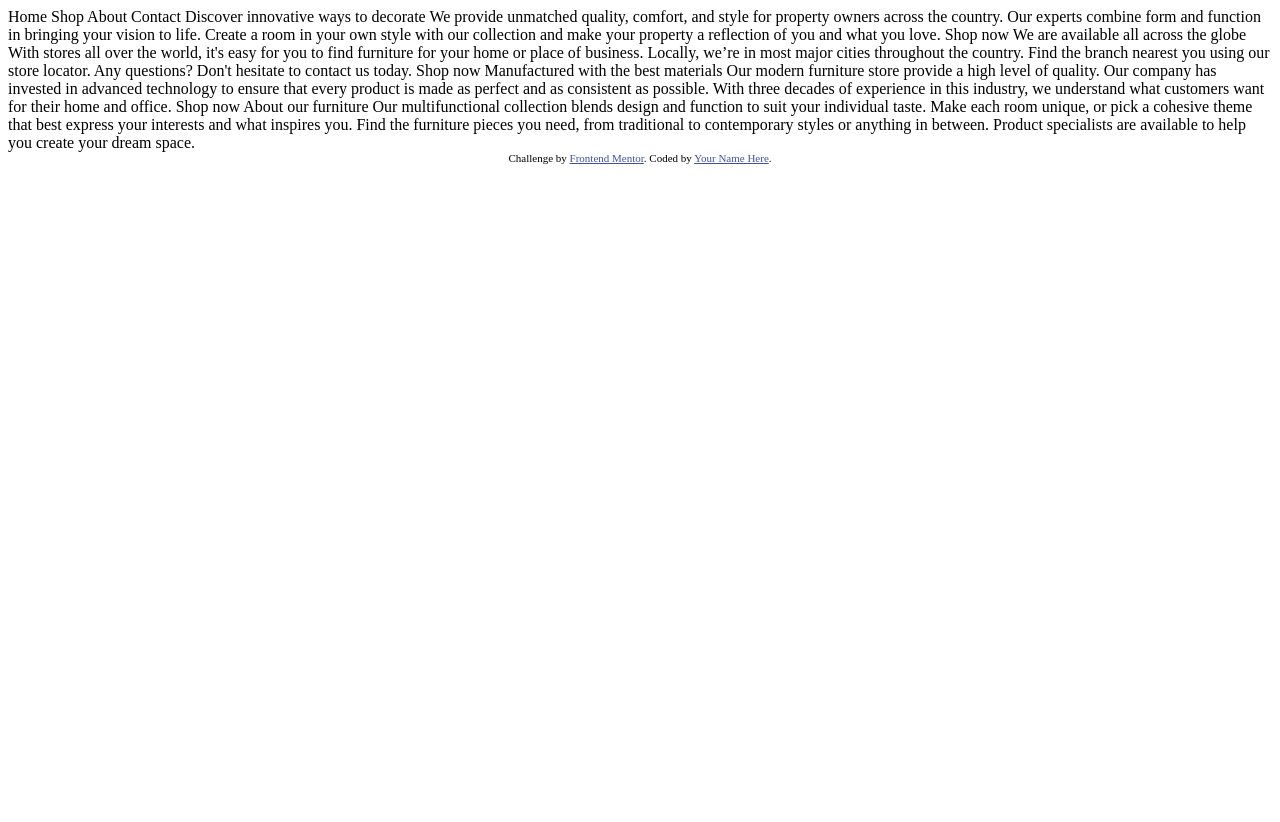
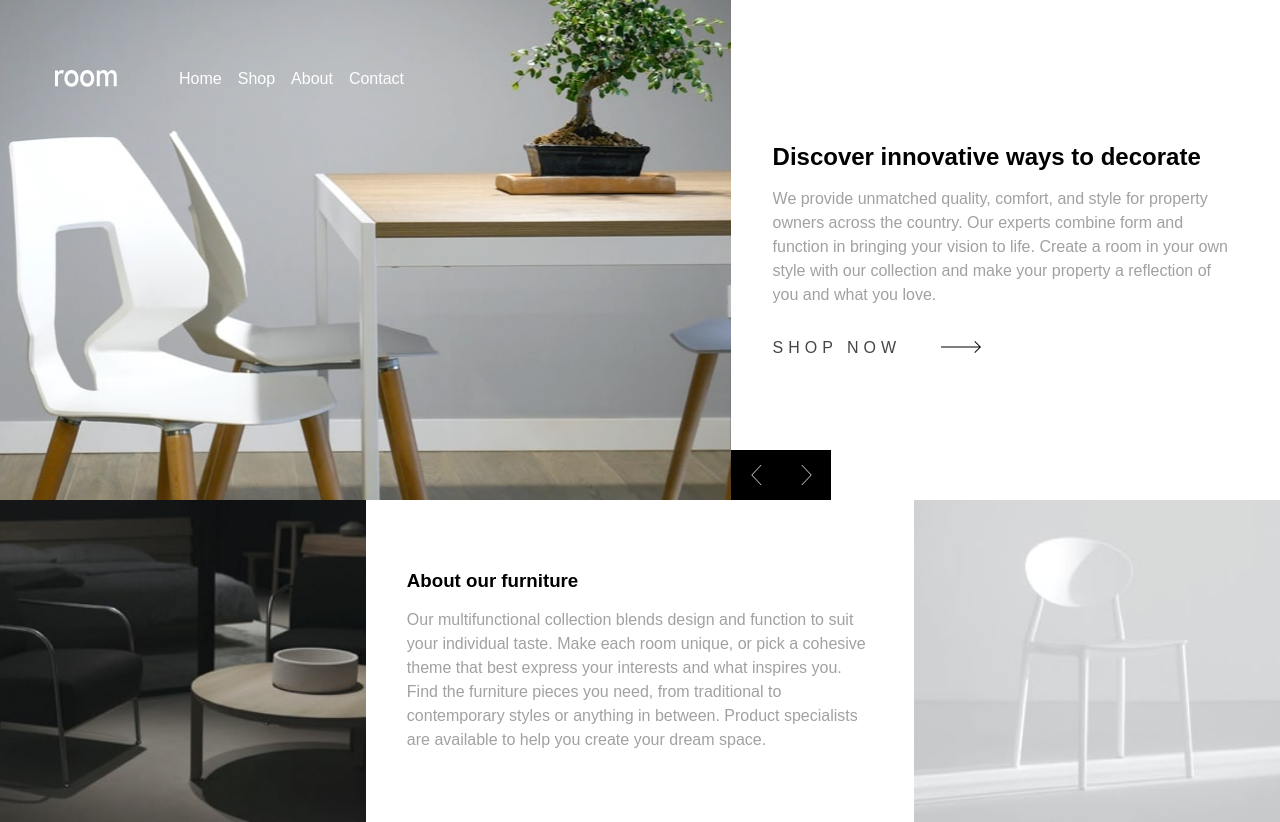
Before and after one commit to Marcos1up/Landing-page-2, a plain HTML site: page index.html in a window 1280 px wide. Before the commit the page ends 800 px from the top, so only its background shows below. Drawn offline with Linux system fonts and the light colour scheme.

Commit message:
finished

```diff
--- /dev/null
+++ b/css/styles.css
@@ -0,0 +1,189 @@
+:root {
+    --dark-gray: hsl(0, 0%, 63%);
+    --black: hsl(0, 0%, 0%);
+    --white: hsl(0, 0%, 100%);
+    --very-dark-gray: hsl(0, 0%, 27%);
+}
+
+* {
+    margin: 0;
+    box-sizing: border-box;
+}
+
+body {
+    font-family: "Spartan", sans-serif;
+}
+
+/* ------------------------------main--------------------------------- */
+
+.main {
+    display: grid;
+    max-width: 1400px; /* lo pide la guide */
+    margin: 0 auto;
+    grid-template-columns: 1fr;
+    grid-template-rows: repeat(5, max-content);
+    grid-template-areas:/* declaro las areas dependiendo la preview */
+        "main"
+        "cta"
+        "image1"
+        "about"
+        "image2";
+}
+
+.container {
+    width: 90%;
+    margin: 0 auto;
+    overflow: hidden;
+    padding: 60px 0;
+}
+
+.main__hero {
+    grid-area: main;
+    background-image: url(../images/desktop-image-hero-1.jpg);
+    min-height: 500px;
+    block-size: cover;
+    background-position: center;
+}
+
+.main__nav {
+    display: flex;
+}
+
+.main__links {
+    display: none;
+}
+
+.main__logo {
+    margin: 0 auto;
+}
+
+.main__controls {
+    grid-area: main; /* declarando su area */
+    align-self: end; /* alinearlo al final de la columna */
+    justify-self: end; /* alinearlo al final de la fila */
+
+    background-color: var(--black);
+    width: 100px;
+    height: 50px;
+    display: flex;
+    justify-content: space-around;
+    align-items: center;
+}
+
+.main__control {
+    height: 40%;
+}
+
+/* ------------------------------cta--------------------------------- */
+
+.main__buy {
+    grid-area: cta;
+}
+
+.main__content {
+    width: 100%;
+    height: 100%;
+    display: flex;
+    align-items: flex-start;
+    justify-content: center;
+    flex-direction: column;
+}
+
+.main__title {
+    color: var(--black);
+}
+
+.main__paragraph {
+    line-height: 1.5;
+    margin: 1em 0 2em;
+    color: var(--dark-gray);
+}
+
+.main__cta {
+    text-decoration: none;
+    color: var(--very-dark-gray);
+    text-transform: uppercase;
+    letter-spacing: 5px; /* espacio entre las letras */
+}
+
+.main__arrow {
+    margin-left: 40px;
+}
+
+/* ------------------------------image1--------------------------------- */
+
+.main__bg {
+    grid-area: image1;
+    min-height: 250px;
+    height: 100%;
+    background-image: url(../images/image-about-dark.jpg);
+    background-size: cover;
+    background-position: center;
+}
+
+/* ------------------------------about--------------------------------- */
+
+.main__about {
+    grid-area: about;
+}
+
+.main__paragraph--about {
+    /* uso de BEM */
+    margin: 1em 0 0 0;
+}
+
+/* ------------------------------image2--------------------------------- */
+
+.main__bg--second {
+    grid-area: image2;
+    background-image: url(../images/image-about-light.jpg);
+}
+
+/* ------------------------------RESPONSIVE--------------------------------- */
+
+@media (min-width: 768px) {
+    .container {
+        width: 85%;
+        padding: 70px 0;
+    }
+
+    .main {
+        grid-template-columns: repeat(7, 1fr);
+        grid-template-areas:
+            "main main main main cta cta cta"
+            "main main main main cta cta cta"
+            "main main main main cta cta cta"
+            "image1 image1 about about about image2 image2 "
+            "image1 image1 about about about image2 image2 ";
+    }
+
+    .main__controls {
+        grid-area: cta;
+        justify-self: start;
+    }
+
+    .main__logo {
+        margin: 0;
+    }
+
+    .main__hamburger {
+        display: none;
+    }
+
+    .main__links {
+        padding: 0;
+        display: grid;
+        grid-auto-flow: column;
+        gap: 1em;
+        margin-left: 10%;
+    }
+
+    .main__list {
+        list-style: none; /* sacar los "items" de la lista */
+    }
+
+    .main__link {
+        color: var(--white);
+        text-decoration: none;
+    }
+}
--- a/index.html
+++ b/index.html
@@ -1,59 +1,119 @@
 <!DOCTYPE html>
 <html lang="en">
-<head>
-  <meta charset="UTF-8">
-  <meta name="viewport" content="width=device-width, initial-scale=1.0"> <!-- displays site properly based on user's device -->
+    <head>
+        <meta charset="UTF-8" />
+        <meta name="viewport" content="width=device-width, initial-scale=1.0" />
+        <link
+            rel="icon"
+            type="image/png"
+            sizes="32x32"
+            href="./images/favicon-32x32.png"
+        />
 
-  <link rel="icon" type="image/png" sizes="32x32" href="./images/favicon-32x32.png">
+        <link rel="stylesheet" href="css/styles.css" />
+        <link rel="preconnect" href="https://fonts.googleapis.com" />
+        <link rel="preconnect" href="https://fonts.gstatic.com" crossorigin />
+        <link
+            href="https://fonts.googleapis.com/css2?family=League+Spartan:wght@500;600;700&family=Open+Sans:wght@400;600;700&family=Poppins:wght@700&display=swap"
+            rel="stylesheet"
+        />
 
-  <title>Frontend Mentor | Room homepage</title>
+        <title>Landing page | CSS Grid</title>
+    </head>
+    <body>
+        <main class="main">
+            <section class="main__hero">
+                <nav class="main__nav container">
+                    <img
+                        src="images/icon-hamburger.svg"
+                        class="main__hamburger"
+                    />
+                    <img src="images/logo.svg" class="main__logo" />
 
-  <!-- Feel free to remove these styles or customise in your own stylesheet 👍 -->
-  <style>
-    .attribution { font-size: 11px; text-align: center; }
-    .attribution a { color: hsl(228, 45%, 44%); }
-  </style>
-</head>
-<body>
-  Home
-  Shop
-  About
-  Contact
+                    <ul class="main__links">
+                        <li class="main__list">
+                            <a
+                                href="https://www.youtube.com/watch?v=dQw4w9WgXcQ"
+                                target="_blank"
+                                class="main__link"
+                                >Home</a
+                            >
+                        </li>
+                        <li class="main__list">
+                            <a
+                                href="https://www.youtube.com/watch?v=dQw4w9WgXcQ"
+                                target="_blank"
+                                class="main__link"
+                                >Shop</a
+                            >
+                        </li>
+                        <li class="main__list">
+                            <a
+                                href="https://www.youtube.com/watch?v=dQw4w9WgXcQ"
+                                target="_blank"
+                                class="main__link"
+                                >About</a
+                            >
+                        </li>
+                        <li class="main__list">
+                            <a
+                                href="https://www.youtube.com/watch?v=dQw4w9WgXcQ"
+                                target="_blank"
+                                class="main__link"
+                                >Contact</a
+                            >
+                        </li>
+                    </ul>
+                </nav>
+            </section>
 
-  Discover innovative ways to decorate
+            <section class="main__buy container">
+                <div class="main__content">
+                    <h2 class="main__title">
+                        Discover innovative ways to decorate
+                    </h2>
+                    <p class="main__paragraph">
+                        We provide unmatched quality, comfort, and style for
+                        property owners across the country. Our experts combine
+                        form and function in bringing your vision to life.
+                        Create a room in your own style with our collection and
+                        make your property a reflection of you and what you
+                        love.
+                    </p>
+                    <a
+                        href="https://www.youtube.com/watch?v=dQw4w9WgXcQ"
+                        target="_blank"
+                        class="main__cta"
+                        >Shop now<img
+                            src="images/icon-arrow.svg"
+                            class="main__arrow"
+                    /></a>
+                </div>
+            </section>
 
-  We provide unmatched quality, comfort, and style for property owners across the country.
-  Our experts combine form and function in bringing your vision to life. Create a room in your
-  own style with our collection and make your property a reflection of you and what you love.
+            <div class="main__bg"></div>
 
-  Shop now
+            <section class="main__about container">
+                <div class="main__content">
+                    <h3 class="main__title">About our furniture</h3>
+                    <p class="main__paragraph main__paragraph--about">
+                        Our multifunctional collection blends design and
+                        function to suit your individual taste. Make each room
+                        unique, or pick a cohesive theme that best express your
+                        interests and what inspires you. Find the furniture
+                        pieces you need, from traditional to contemporary styles
+                        or anything in between. Product specialists are
+                        available to help you create your dream space.
+                    </p>
+                </div>
+            </section>
 
-  We are available all across the globe
+            <div class="main__bg main__bg--second"></div>
 
-  With stores all over the world, it's easy for you to find furniture for your home or place of business.
-  Locally, we’re in most major cities throughout the country. Find the branch nearest you using our
-  store locator. Any questions? Don't hesitate to contact us today.
-
-  Shop now
-
-  Manufactured with the best materials
-
-  Our modern furniture store provide a high level of quality. Our company has invested in advanced technology
-  to ensure that every product is made as perfect and as consistent as possible. With three decades of
-  experience in this industry, we understand what customers want for their home and office.
-
-  Shop now
-
-  About our furniture
-
-  Our multifunctional collection blends design and function to suit your individual taste.
-  Make each room unique, or pick a cohesive theme that best express your interests and what
-  inspires you. Find the furniture pieces you need, from traditional to contemporary styles
-  or anything in between. Product specialists are available to help you create your dream space.
-
-  <div class="attribution">
-    Challenge by <a href="https://www.frontendmentor.io?ref=challenge" target="_blank">Frontend Mentor</a>.
-    Coded by <a href="#">Your Name Here</a>.
-  </div>
-</body>
+            <div class="main__controls">
+                <img src="images/icon-angle-left.svg" class="main__control" />
+                <img src="images/icon-angle-right.svg" class="main__control" />
+            </div>
+        </main>
+    </body>
 </html>
```
